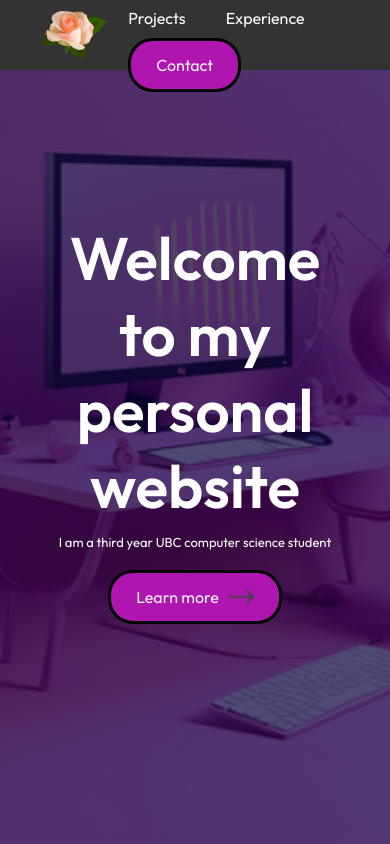
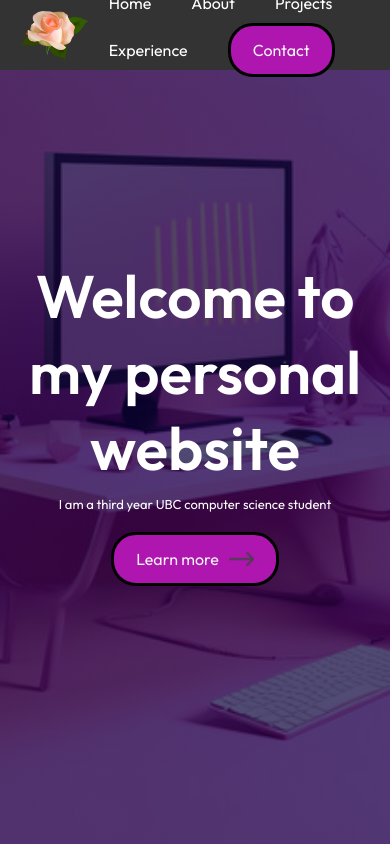
Before and after one commit to daniCodes1/daniCodes1.github.io, a React (Vite) app: page / in a window 390 px wide. Shown: the top 844 px of the page. Built offline with nearby package versions, Linux system fonts and the light colour scheme.

Commit message:
Add media query

```diff
--- a/src/index.css
+++ b/src/index.css
@@ -41,3 +41,14 @@ a {
   width: 25px;
   margin-left: 10px;
 }
+
+/* MEDIA QUERY */
+@media (max-width: 1200px) {
+  .container {
+    padding-left: 5%;
+    padding-right: 5%;
+  }
+  .btn {
+    padding: 14px 22px;
+  }
+}
```
